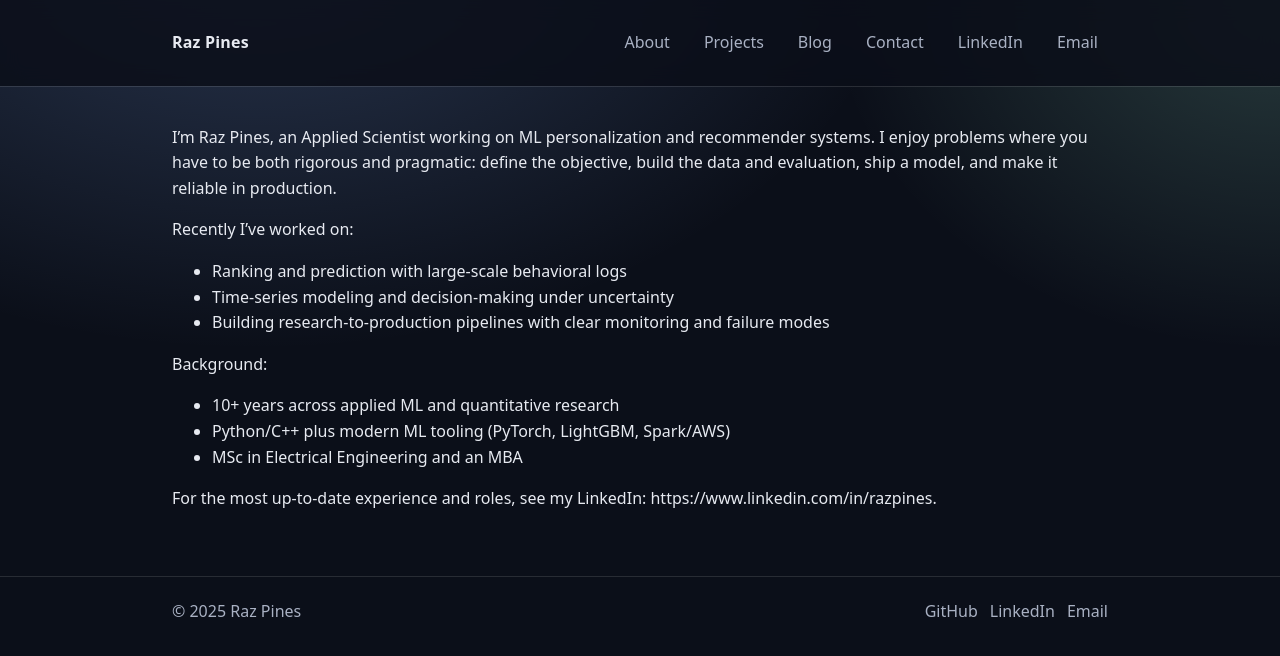
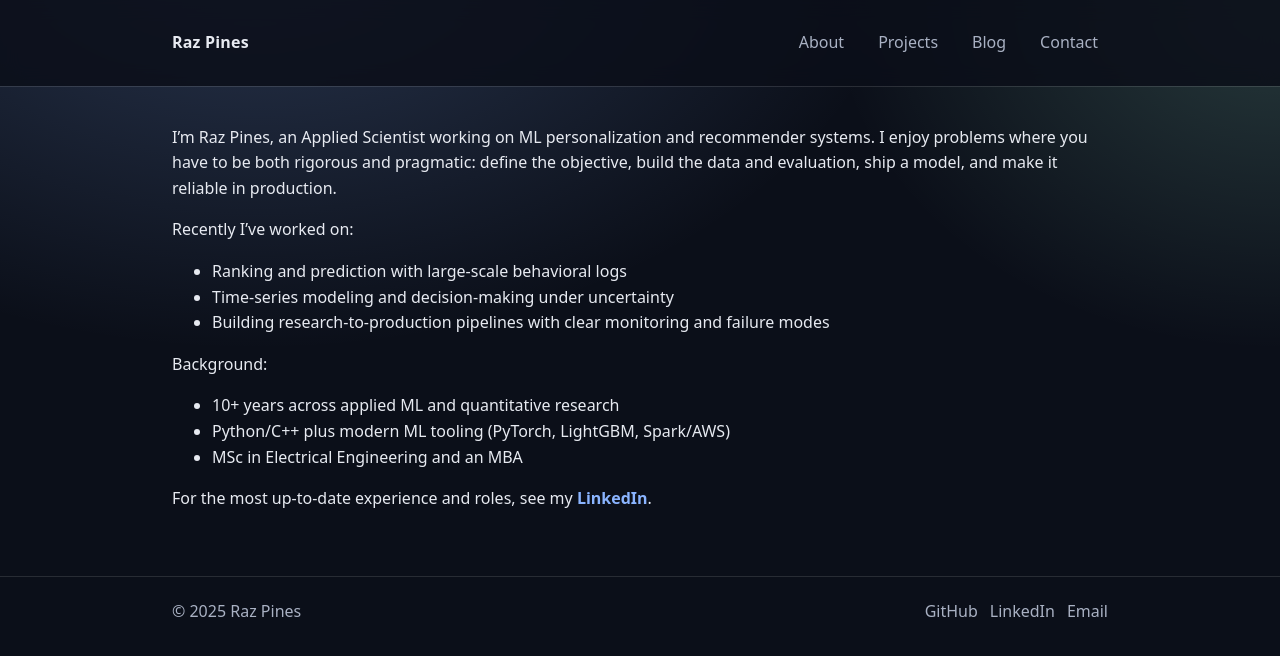
Before and after one commit to Razpines/razpines.github.io, a Jekyll site: the page built from about/index.md, in a window 1280 px wide. Shown: the top 656 px of the page. Built offline with Jekyll 4.4.1, drawn with Linux system fonts in a browser that asks for light colours.

Commit message:
Simplify top nav and link LinkedIn in About

```diff
--- a/_layouts/default.html
+++ b/_layouts/default.html
@@ -29,8 +29,6 @@
           <a href="{{ '/projects/' | relative_url }}">Projects</a>
           <a href="{{ '/blog/' | relative_url }}">Blog</a>
           <a href="{{ '/contact/' | relative_url }}">Contact</a>
-          {% if site.linkedin_url %}<a href="{{ site.linkedin_url }}">LinkedIn</a>{% endif %}
-          {% if site.email %}<a href="mailto:{{ site.email }}">Email</a>{% endif %}
         </nav>
       </div>
     </header>
--- a/about/index.md
+++ b/about/index.md
@@ -18,4 +18,4 @@ Background:
 - Python/C++ plus modern ML tooling (PyTorch, LightGBM, Spark/AWS)
 - MSc in Electrical Engineering and an MBA
 
-For the most up-to-date experience and roles, see my LinkedIn: {{ site.linkedin_url }}.
+For the most up-to-date experience and roles, see my **[LinkedIn]({{ site.linkedin_url }})**.
```
